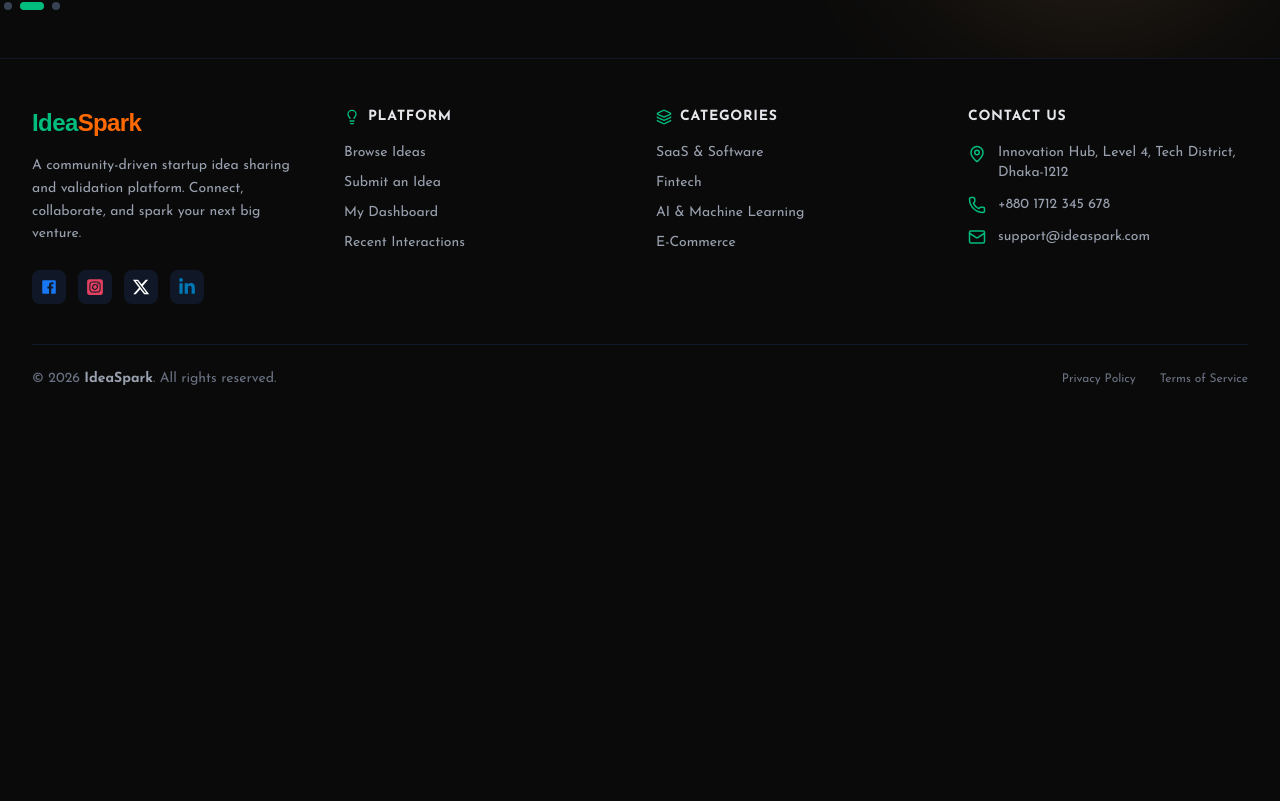
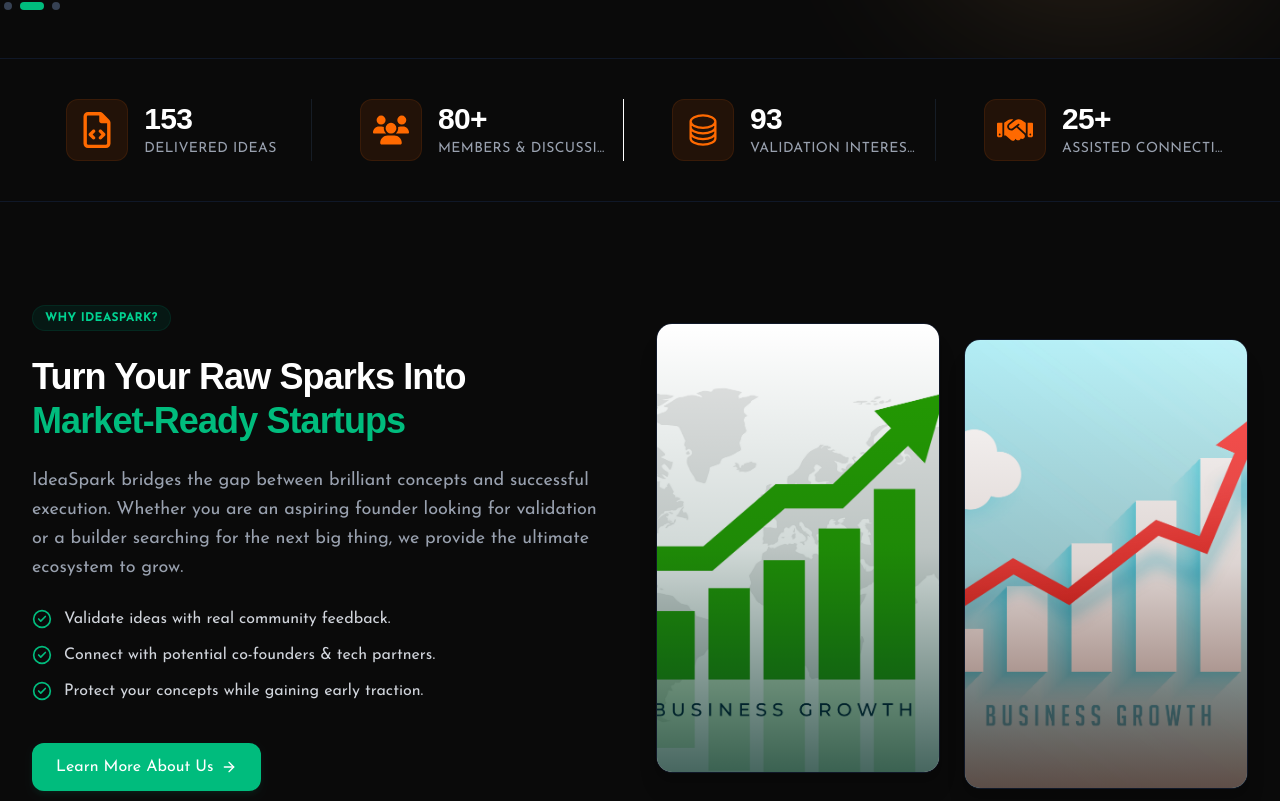
Before and after one commit to ziaulhoquepatwary/IdeaSpark, a Next.js app: page / in a window 1280 px wide. Shown: the part 639-1440 px from the top of the page. Before the commit the page ends 1076 px from the top, so only its background shows below. Built offline with nearby package versions, Linux system fonts and the light colour scheme; a web font is replaced by a local one.

Commit message:
StatsSection ‍and WhyUsSection design done

```diff
--- a/src/app/(main)/page.jsx
+++ b/src/app/(main)/page.jsx
@@ -1,9 +1,13 @@
 import Banner from "@/components/Banner"
+import StatsSection from "@/components/StatsSection"
+import WhyUsSection from "@/components/WhyUsSection"
 
 function Home() {
     return (
         <>
             <Banner />
+            <StatsSection />
+            <WhyUsSection />
         </>
     )
 }
--- /dev/null
+++ b/src/components/StatsSection.jsx
@@ -0,0 +1,92 @@
+"use client";
+
+import React, { useEffect, useRef } from 'react';
+import { motion, useMotionValue, useTransform, animate, useInView } from 'framer-motion';
+import { FaRegFileCode, FaUsers, FaHandshake } from 'react-icons/fa6';
+import { HiOutlineCircleStack } from 'react-icons/hi2';
+
+const Counter = ({ from, to }) => {
+    const nodeRef = useRef(null);
+    const motionValue = useMotionValue(from);
+    const rounded = useTransform(motionValue, (latest) => Math.round(latest));
+    const isInView = useInView(nodeRef, { once: true, margin: "-100px" });
+
+    useEffect(() => {
+        if (isInView) {
+            const controls = animate(motionValue, to, { duration: 1.8, ease: "easeOut" });
+            return () => controls.stop();
+        }
+    }, [motionValue, to, isInView]);
+
+    return <motion.span ref={nodeRef}>{rounded}</motion.span>;
+};
+
+const StatsSection = () => {
+    const stats = [
+        {
+            icon: <FaRegFileCode className="w-8 h-8 sm:w-9 sm:h-9 text-orange-500" />,
+            value: 153,
+            hasPlus: false,
+            label: "Delivered Ideas"
+        },
+        {
+            icon: <FaUsers className="w-8 h-8 sm:w-9 sm:h-9 text-orange-500" />,
+            value: 80,
+            hasPlus: true,
+            label: "Members & Discussions"
+        },
+        {
+            icon: <HiOutlineCircleStack className="w-8 h-8 sm:w-9 sm:h-9 text-orange-500" />,
+            value: 93,
+            hasPlus: false,
+            label: "Validation Interests"
+        },
+        {
+            icon: <FaHandshake className="w-8 h-8 sm:w-9 sm:h-9 text-orange-500" />,
+            value: 25,
+            hasPlus: true,
+            label: "Assisted Connections"
+        }
+    ];
+
+    return (
+        <section className="w-full bg-white dark:bg-[#0A0A0A] text-gray-900 dark:text-white py-10 border-t border-b border-gray-100 dark:border-gray-900 transition-colors duration-300 overflow-hidden">
+            <div className="max-w-7xl mx-auto px-4 sm:px-6 lg:px-8">
+                <motion.div
+                    initial={{ opacity: 0 }}
+                    whileInView={{ opacity: 1 }}
+                    viewport={{ once: true }}
+                    className="grid grid-cols-2 md:grid-cols-2 xl:grid-cols-4 gap-x-6 gap-y-10 lg:gap-x-8 text-center"
+                >
+                    {stats.map((stat, index) => (
+                        <div
+                            key={index}
+                            className={`flex flex-col sm:flex-row items-center justify-center gap-3 sm:gap-4 px-2 sm:px-4
+                                ${index % 2 === 0 ? "md:border-r border-gray-100 dark:border-gray-800/60" : ""}
+                                ${index !== stats.length - 1 ? "xl:border-r xl:border-b-0" : ""}
+                            `}
+                        >
+                            <div className="shrink-0 p-2.5 sm:p-3 bg-orange-500/5 dark:bg-orange-500/10 rounded-xl border border-orange-500/10">
+                                {stat.icon}
+                            </div>
+
+                            {/* Text & Counter Box */}
+                            <div className="text-center sm:text-left space-y-0.5 min-w-0">
+                                <h3 className="text-2xl sm:text-3xl font-extrabold tracking-tight font-heading text-gray-950 dark:text-white">
+                                    <Counter from={0} to={stat.value} />
+                                    {stat.hasPlus && "+"}
+                                </h3>
+                                <p className="text-[11px] sm:text-xs md:text-sm font-medium tracking-wide uppercase text-gray-500 dark:text-gray-400 truncate">
+                                    {stat.label}
+                                </p>
+                            </div>
+                        </div>
+                    ))}
+                </motion.div>
+
+            </div>
+        </section>
+    );
+};
+
+export default StatsSection;
--- /dev/null
+++ b/src/components/WhyUsSection.jsx
@@ -0,0 +1,91 @@
+import Link from 'next/link';
+import Image from 'next/image';
+import { ArrowRight, CheckCircle2 } from 'lucide-react';
+
+const WhyUsSection = () => {
+    const benefits = [
+        "Validate ideas with real community feedback.",
+        "Connect with potential co-founders & tech partners.",
+        "Protect your concepts while gaining early traction."
+    ];
+
+    return (
+        <section className="w-full bg-white dark:bg-[#0A0A0A] py-16 md:py-24 text-gray-900 dark:text-white transition-colors duration-300 overflow-hidden">
+            <div className="max-w-7xl mx-auto px-4 sm:px-6 lg:px-8">
+
+                {/* Main Grid: Pure Server-Side Layout */}
+                <div className="grid grid-cols-1 lg:grid-cols-12 gap-12 lg:gap-8 items-center">
+
+                    {/* LEFT SIDE: Content (Server Rendered) */}
+                    <div className="lg:col-span-6 space-y-6 text-center lg:text-left">
+                        <div className="inline-flex items-center gap-1.5 px-3 py-1 rounded-full bg-emerald-50 dark:bg-emerald-950/40 text-emerald-700 dark:text-emerald-400 text-xs font-semibold tracking-wide uppercase border border-emerald-200/40 dark:border-emerald-900/30">
+                            Why IdeaSpark?
+                        </div>
+
+                        <h2 className="text-3xl sm:text-4xl font-extrabold font-heading tracking-tight text-gray-950 dark:text-white leading-[1.2]">
+                            Turn Your Raw Sparks Into <br className="hidden sm:block" />
+                            <span className="text-emerald-600 dark:text-emerald-500">Market-Ready Startups</span>
+                        </h2>
+
+                        <p className="text-base sm:text-lg text-gray-600 dark:text-gray-400 max-w-xl mx-auto lg:mx-0 leading-relaxed">
+                            IdeaSpark bridges the gap between brilliant concepts and successful execution. Whether you are an aspiring founder looking for validation or a builder searching for the next big thing, we provide the ultimate ecosystem to grow.
+                        </p>
+
+                        <ul className="space-y-3 max-w-md mx-auto lg:mx-0 text-left">
+                            {benefits.map((benefit, index) => (
+                                <li key={index} className="flex items-center gap-3 text-sm sm:text-base text-gray-700 dark:text-gray-300">
+                                    <CheckCircle2 className="w-5 h-5 text-emerald-600 dark:text-emerald-500 shrink-0" />
+                                    <span>{benefit}</span>
+                                </li>
+                            ))}
+                        </ul>
+
+                        <div className="pt-4">
+                            <Link
+                                href="/about"
+                                className="inline-flex items-center gap-2 bg-emerald-600 hover:bg-emerald-700 dark:bg-emerald-500 dark:hover:bg-emerald-600 text-white font-medium px-6 py-3 rounded-xl transition-all duration-200 shadow-md shadow-emerald-600/10 group text-sm sm:text-base"
+                            >
+                                Learn More About Us
+                                <ArrowRight className="w-4 h-4 group-hover:translate-x-1 transition-transform" />
+                            </Link>
+                        </div>
+                    </div>
+
+                    {/* RIGHT SIDE: CSS-Driven Animated Images (No Framer Motion) */}
+                    <div className="lg:col-span-6 grid grid-cols-2 gap-4 sm:gap-6 items-center h-[450px] sm:h-[500px]">
+
+                        {/* 1st Image Card with pure Tailwind Hover Animation */}
+                        <div className="relative w-full h-[90%] rounded-2xl overflow-hidden border border-gray-100 dark:border-gray-900 shadow-xl bg-gray-50 dark:bg-zinc-900 group transition-all duration-500 hover:-translate-y-2">
+                            <Image
+                                src="/banner1.jpg"
+                                alt="Innovation and Collaboration"
+                                fill
+                                className="object-cover transition-transform duration-700 group-hover:scale-105"
+                                sizes="(max-w-1024px) 50vw, 25vw"
+                            />
+                            {/* Gradient overlay: Bottom colorized, top clean */}
+                            <div className="absolute inset-0 bg-gradient-to-t from-emerald-950/80 via-emerald-950/20 to-transparent opacity-80 dark:opacity-90 pointer-events-none transition-opacity duration-500 group-hover:opacity-95" />
+                        </div>
+
+                        {/* 2nd Image Card (Asymmetric Layout with top margin) */}
+                        <div className="relative w-full h-[90%] mt-8 rounded-2xl overflow-hidden border border-gray-100 dark:border-gray-900 shadow-xl bg-gray-50 dark:bg-zinc-900 group transition-all duration-500 hover:-translate-y-2">
+                            <Image
+                                src="/banner3.jpg"
+                                alt="Startup Validation"
+                                fill
+                                className="object-cover transition-transform duration-700 group-hover:scale-105"
+                                sizes="(max-w-1024px) 50vw, 25vw"
+                            />
+                            {/* Gradient overlay */}
+                            <div className="absolute inset-0 bg-gradient-to-t from-orange-950/80 via-orange-950/20 to-transparent opacity-80 dark:opacity-90 pointer-events-none transition-opacity duration-500 group-hover:opacity-95" />
+                        </div>
+
+                    </div>
+
+                </div>
+            </div>
+        </section>
+    );
+};
+
+export default WhyUsSection;
```
